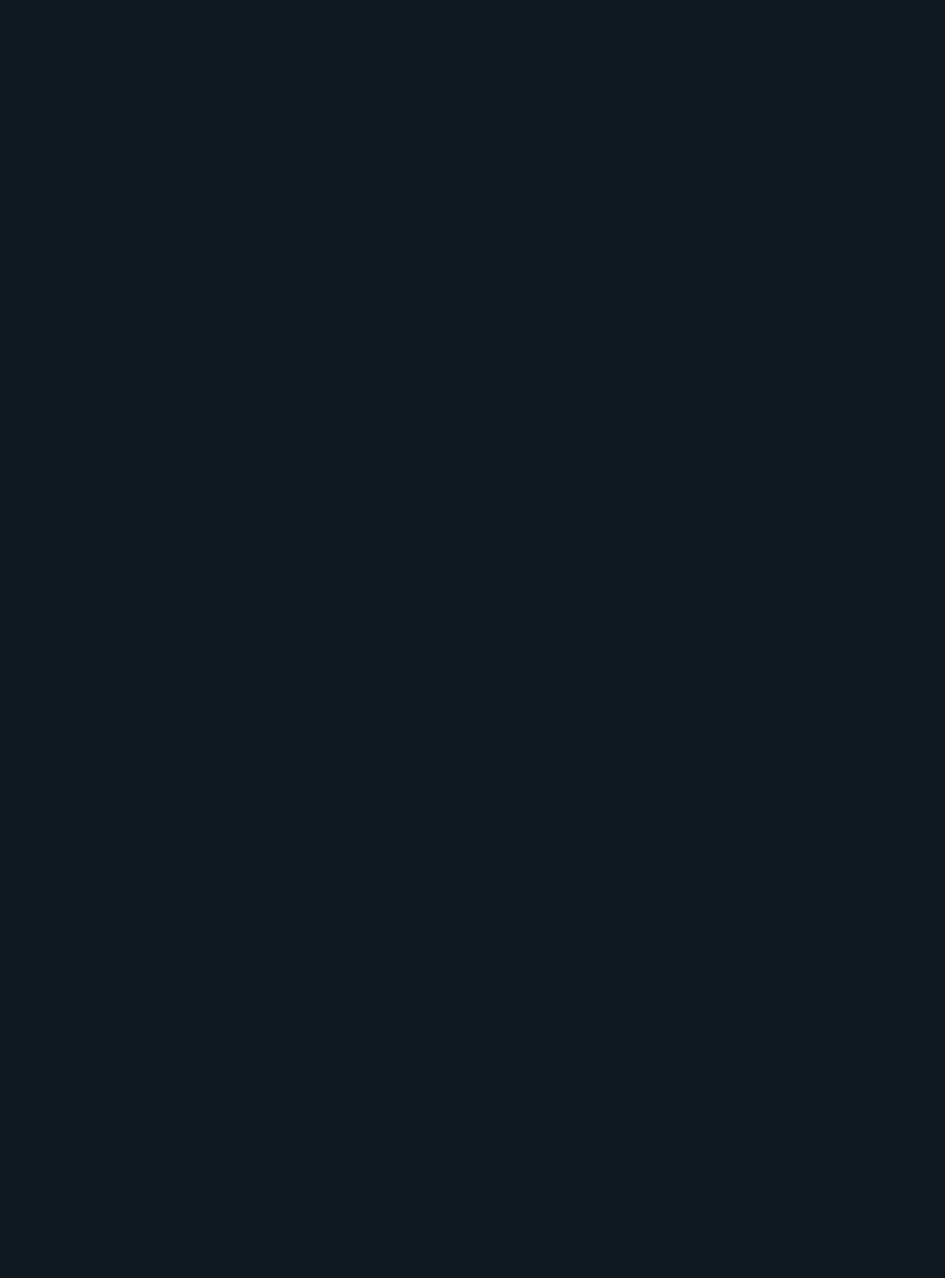
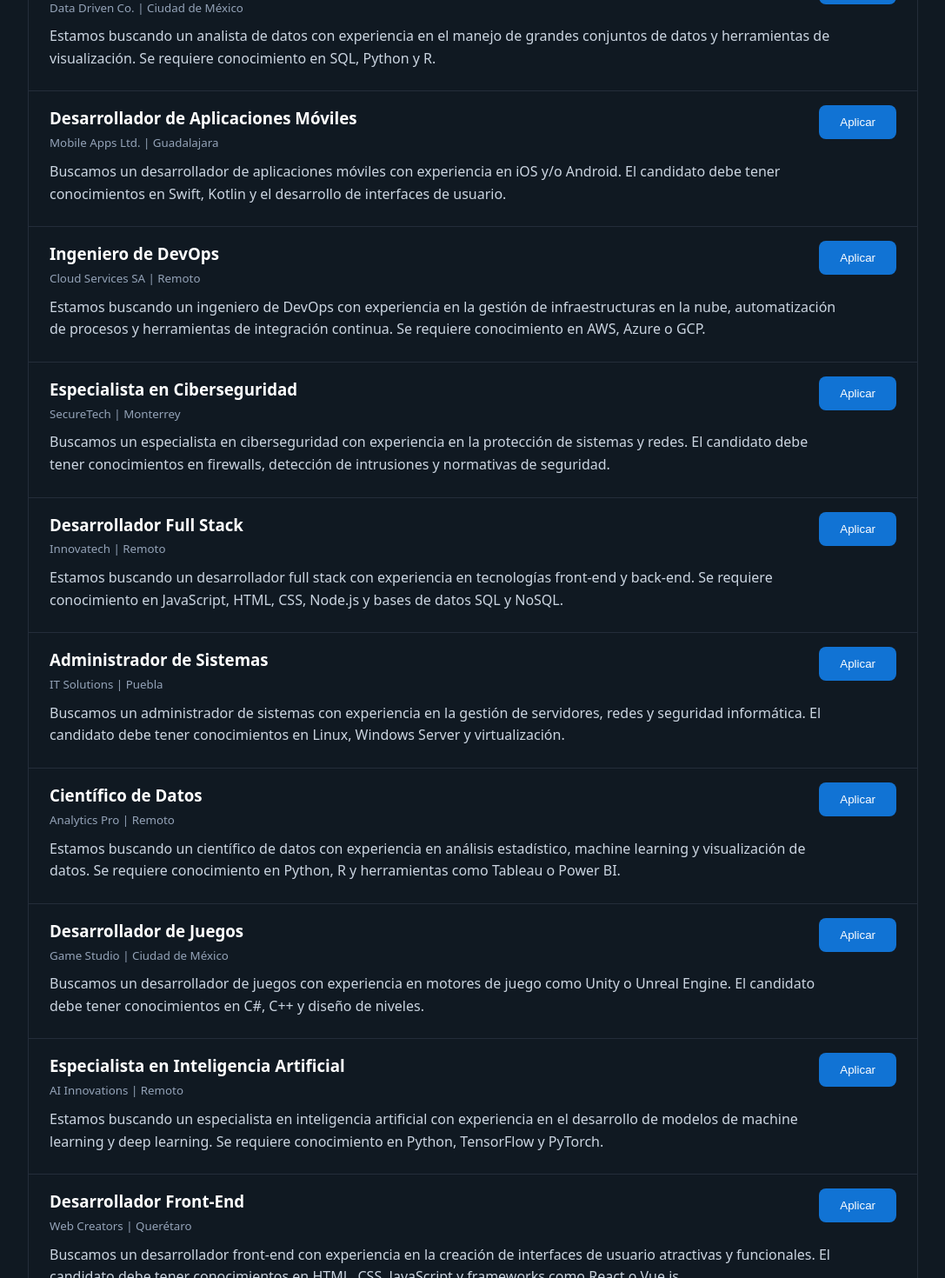
Before and after one commit to Qv1ko/jscamp-2025, a React (Vite) app in the folder 02-react/: page / in a window 1280 px wide. Shown: the part 640-2110 px from the top of the page at 87% size, without its empty margins (96-1183 px from the left). Before the commit the page ends 800 px from the top, so only its background shows below. Built offline with nearby package versions, Linux system fonts and the light colour scheme.

Commit message:
feat: added fetching of json data

```diff
--- a/02-react/src/App.jsx
+++ b/02-react/src/App.jsx
@@ -1,10 +1,15 @@
+import { useState } from "react";
+import data from "./assets/data.json";
 import { FilterSelector } from "./components/FilterSelector.jsx";
 import { DevJobsAvatar } from "./components/icons/DevJobsAvatar.jsx";
+import { JobCard } from "./components/JobCard.jsx";
 import { NavLinks } from "./components/NavLinks.jsx";
 import { Pagination } from "./components/Pagination.jsx";
 import { SearchBar } from "./components/SearchBar.jsx";
 
 function App() {
+  const [jobs] = useState(data);
+
   return (
     <>
       <header className="logged-header">
@@ -101,7 +106,17 @@ function App() {
 
           <section className="results-section">
             <h2>Resultados de búsqueda</h2>
-            <div className="results"></div>
+            <div className="results">
+              {jobs.map(({ title, company, location, description, data }) => (
+                <JobCard
+                  title={title}
+                  company={company}
+                  location={location}
+                  description={description}
+                  data={data}
+                />
+              ))}
+            </div>
           </section>
 
           <footer>
--- /dev/null
+++ b/02-react/src/assets/data.json
@@ -0,0 +1,134 @@
+[
+  {
+    "title": "Ingeniero de Software",
+    "company": "Tech Solutions Inc.",
+    "location": "Remoto",
+    "description": "Buscamos un ingeniero de software con experiencia en desarrollo web y conocimientos en JavaScript, React y Node.js. El candidato ideal debe ser capaz de trabajar en equipo y tener buenas habilidades de comunicación.",
+    "data": {
+      "technologies": ["js", "react", "node.js"],
+      "modality": "remote",
+      "contract": "temporary",
+      "experience": "3"
+    }
+  },
+  {
+    "title": "Analista de Datos",
+    "company": "Data Driven Co.",
+    "location": "Ciudad de México",
+    "description": "Estamos buscando un analista de datos con experiencia en el manejo de grandes conjuntos de datos y herramientas de visualización. Se requiere conocimiento en SQL, Python y R.",
+    "data": {
+      "technologies": ["sql", "python", "r"],
+      "modality": "mx",
+      "contract": "undefined",
+      "experience": "2"
+    }
+  },
+  {
+    "title": "Desarrollador de Aplicaciones Móviles",
+    "company": "Mobile Apps Ltd.",
+    "location": "Guadalajara",
+    "description": "Buscamos un desarrollador de aplicaciones móviles con experiencia en iOS y/o Android. El candidato debe tener conocimientos en Swift, Kotlin y el desarrollo de interfaces de usuario.",
+    "data": {
+      "technologies": ["swift", "kotlin"],
+      "modality": "hyb",
+      "contract": "undefined",
+      "experience": "4"
+    }
+  },
+  {
+    "title": "Ingeniero de DevOps",
+    "company": "Cloud Services SA",
+    "location": "Remoto",
+    "description": "Estamos buscando un ingeniero de DevOps con experiencia en la gestión de infraestructuras en la nube, automatización de procesos y herramientas de integración continua. Se requiere conocimiento en AWS, Azure o GCP.",
+    "data": {
+      "technologies": ["aws", "azure", "gcp"],
+      "modality": "remote",
+      "contract": "replacement",
+      "experience": "5"
+    }
+  },
+  {
+    "title": "Especialista en Ciberseguridad",
+    "company": "SecureTech",
+    "location": "Monterrey",
+    "description": "Buscamos un especialista en ciberseguridad con experiencia en la protección de sistemas y redes. El candidato debe tener conocimientos en firewalls, detección de intrusiones y normativas de seguridad.",
+    "data": {
+      "technologies": ["firewalls"],
+      "modality": "mty",
+      "contract": "replacement",
+      "experience": "3"
+    }
+  },
+  {
+    "title": "Desarrollador Full Stack",
+    "company": "Innovatech",
+    "location": "Remoto",
+    "description": "Estamos buscando un desarrollador full stack con experiencia en tecnologías front-end y back-end. Se requiere conocimiento en JavaScript, HTML, CSS, Node.js y bases de datos SQL y NoSQL.",
+    "data": {
+      "technologies": ["js", "html", "css", "node.js", "sql", "nosql"],
+      "modality": "remote",
+      "contract": "undefined",
+      "experience": "4"
+    }
+  },
+  {
+    "title": "Administrador de Sistemas",
+    "company": "IT Solutions",
+    "location": "Puebla",
+    "description": "Buscamos un administrador de sistemas con experiencia en la gestión de servidores, redes y seguridad informática. El candidato debe tener conocimientos en Linux, Windows Server y virtualización.",
+    "data": {
+      "technologies": ["linux", "windows"],
+      "modality": "hyb",
+      "contract": "temporary",
+      "experience": "5"
+    }
+  },
+  {
+    "title": "Científico de Datos",
+    "company": "Analytics Pro",
+    "location": "Remoto",
+    "description": "Estamos buscando un científico de datos con experiencia en análisis estadístico, machine learning y visualización de datos. Se requiere conocimiento en Python, R y herramientas como Tableau o Power BI.",
+    "data": {
+      "technologies": ["python", "r"],
+      "modality": "remote",
+      "contract": "temporary",
+      "experience": "3"
+    }
+  },
+  {
+    "title": "Desarrollador de Juegos",
+    "company": "Game Studio",
+    "location": "Ciudad de México",
+    "description": "Buscamos un desarrollador de juegos con experiencia en motores de juego como Unity o Unreal Engine. El candidato debe tener conocimientos en C#, C++ y diseño de niveles.",
+    "data": {
+      "technologies": ["unity", "unreal", "cs", "c++"],
+      "modality": "mx",
+      "contract": "temporary",
+      "experience": "4"
+    }
+  },
+  {
+    "title": "Especialista en Inteligencia Artificial",
+    "company": "AI Innovations",
+    "location": "Remoto",
+    "description": "Estamos buscando un especialista en inteligencia artificial con experiencia en el desarrollo de modelos de machine learning y deep learning. Se requiere conocimiento en Python, TensorFlow y PyTorch.",
+    "data": {
+      "technologies": ["python"],
+      "modality": "remote",
+      "contract": "undefined",
+      "experience": "5"
+    }
+  },
+  {
+    "title": "Desarrollador Front-End",
+    "company": "Web Creators",
+    "location": "Querétaro",
+    "description": "Buscamos un desarrollador front-end con experiencia en la creación de interfaces de usuario atractivas y funcionales. El candidato debe tener conocimientos en HTML, CSS, JavaScript y frameworks como React o Vue.js.",
+    "data": {
+      "technologies": ["html", "css", "js", "react", "vue.js"],
+      "modality": "hyb",
+      "contract": "temporary",
+      "experience": "3"
+    }
+  }
+]
--- /dev/null
+++ b/02-react/src/components/JobCard.jsx
@@ -0,0 +1,34 @@
+import { useState } from "react";
+
+export function JobCard({ title, company, location, description, data }) {
+  const [isApplied, setIsApplied] = useState(false);
+
+  function handleClick() {
+    setIsApplied(true);
+  }
+
+  const text = isApplied ? "Aplicado" : "Aplicar";
+  const buttonClass = isApplied ? "is_applied" : "";
+
+  return (
+    <article
+      data-technologies={data?.technologies}
+      data-modality={data?.modality}
+      data-contract={data?.contract}
+      data-experience={data?.experience}
+    >
+      <button
+        className={`button-apply-job ${buttonClass}`}
+        disabled={isApplied}
+        onClick={handleClick}
+      >
+        {text}
+      </button>
+      <h3 className="offer-link">{title}</h3>
+      <small>
+        {company} | {location}
+      </small>
+      <p>{description}</p>
+    </article>
+  );
+}
```
